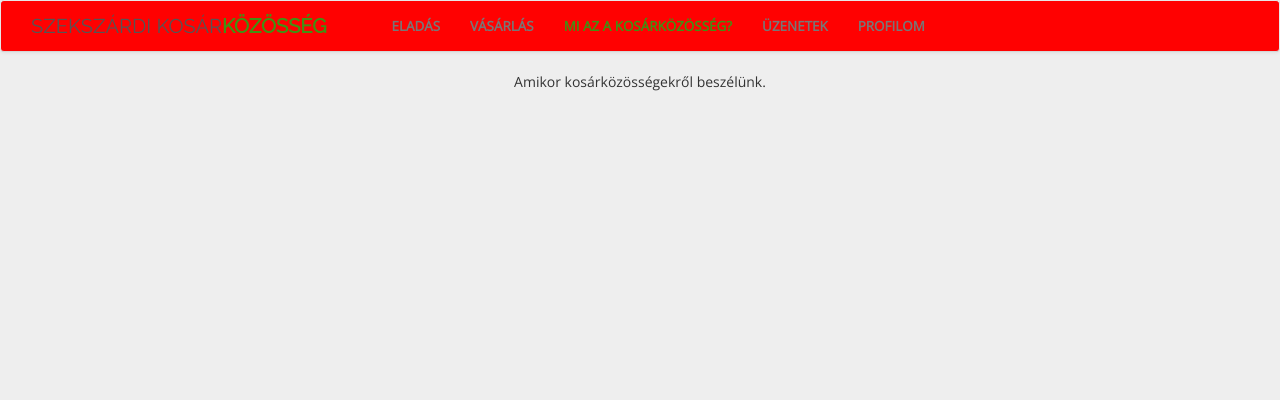
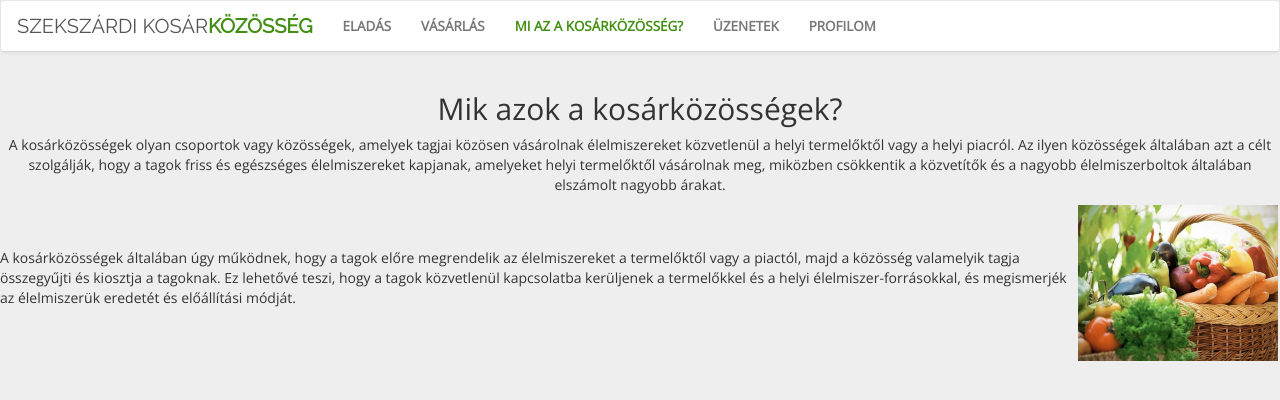
Before and after one commit to gergofekete/kosarkozosseg, a PHP site: page /kosark.php in a window 1280 px wide. Shown: the top 400 px of the page. Run offline with PHP 8.4, Linux system fonts and the light colour scheme.

Commit message:
kep + kosark

```diff
--- a/kosark.php
+++ b/kosark.php
@@ -38,10 +38,45 @@
         </ul>
     </div>
 </nav>
-<div>
+<table>
+    <tr>
+        <td colspan="2">
+            <h2 style="text-align: center;">Mik azok a kosárközösségek?</h2>
+        </td>
+    </tr>
+    <tr>
+        <td colspan="2">
+            <p style="text-align: center;">
+                A kosárközösségek olyan csoportok vagy közösségek, amelyek tagjai közösen vásárolnak élelmiszereket
+                közvetlenül a helyi termelőktől vagy a helyi piacról. Az ilyen közösségek általában azt a célt szolgálják,
+                hogy a tagok friss és egészséges élelmiszereket kapjanak, amelyeket helyi termelőktől vásárolnak meg,
+                miközben csökkentik a közvetítők és a nagyobb élelmiszerboltok általában elszámolt nagyobb árakat.
+            </p>
+        </td>
+    </tr>
+    <tr>
+        <td>
+            <p style="text-align: left;">
+            A kosárközösségek általában úgy működnek, hogy a tagok előre megrendelik az élelmiszereket a termelőktől
+            vagy a piactól, majd a közösség valamelyik tagja összegyűjti és kiosztja a tagoknak. Ez lehetővé teszi,
+            hogy a tagok közvetlenül kapcsolatba kerüljenek a termelőkkel és a helyi élelmiszer-forrásokkal, és megismerjék
+            az élelmiszerük eredetét és előállítási módját.
+            </p>
+        </td>
+        <td>
+            <img src="style/osszegyujtott.jpg" alt=""
+            width="200">
+        </td>
+    </tr>
+</table>
+<!-- <div>
+    <h1 style="text-align: center;">Mik azok a kosárközösségek?</h1>
         <p style="text-align: center;">
-            Amikor kosárközösségekről beszélünk.
+        A kosárközösségek olyan csoportok vagy közösségek, amelyek tagjai közösen vásárolnak élelmiszereket
+        közvetlenül a helyi termelőktől vagy a helyi piacról. Az ilyen közösségek általában azt a célt szolgálják,
+        hogy a tagok friss és egészséges élelmiszereket kapjanak, amelyeket helyi termelőktől vásárolnak meg,
+        miközben csökkentik a közvetítők és a nagyobb élelmiszerboltok általában elszámolt nagyobb árakat.
         </p>
-    </div>
+    </div> -->
 </body>
 </html>
--- a/style/navstyle.css
+++ b/style/navstyle.css
@@ -7,8 +7,8 @@ body {
 }
 .navbar {
     font-size: 14px;
-    background: #ff0101;
-    padding-left: 30px;
+    background: #ffffff;
+    padding-left: 16px;
     padding-right: 16px;
     border-bottom: 1px solid #d6d6d6;
     box-shadow: 0 0 4px rgba(0,0,0,.1);
@@ -17,7 +17,7 @@ body {
     color: #555;
     padding-left: 0;
     font-size: 20px;
-    padding-right: 50px;
+    padding-right: 50;
     font-family: 'Raleway', sans-serif;
     text-transform: uppercase;
 }
```
Also changed, not shown: style/osszegyujtott.jpg (added).
